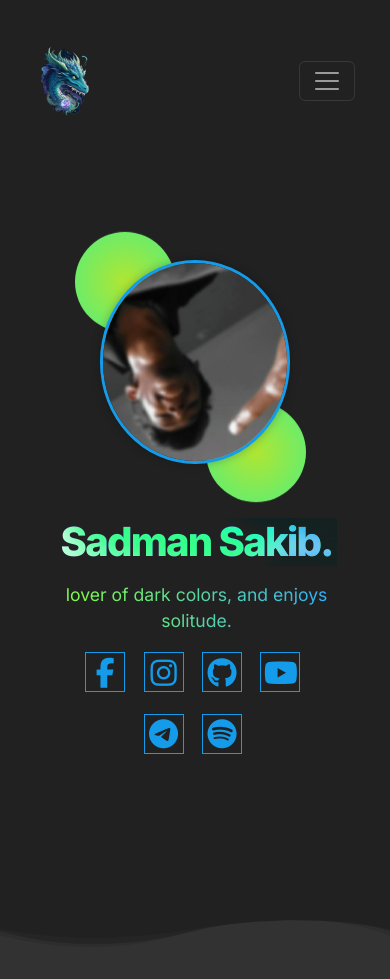
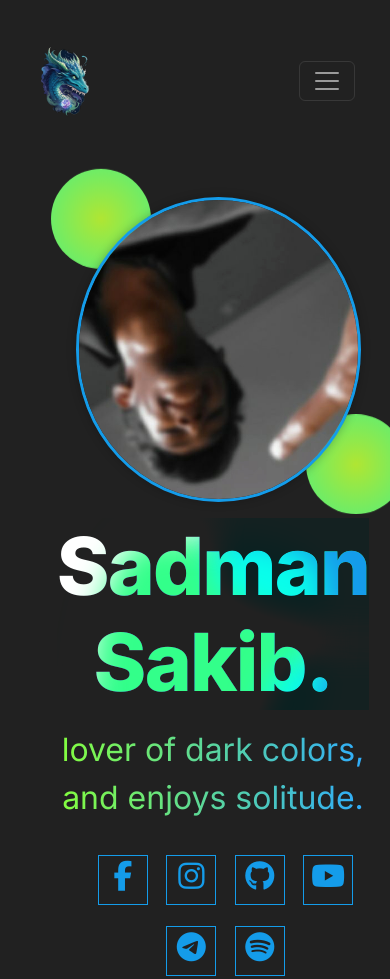
Before and after one commit to SadmanSakib399/Sadman_Sakib, a plain HTML site: page index.html in a window 390 px wide. Shown: the top 979 px of the page. Drawn offline with nearby package versions, Linux system fonts and the light colour scheme.

Commit message:
Add files via upload

```diff
--- a/css/master.css
+++ b/css/master.css
@@ -111,10 +111,10 @@ body {
 .nav-b-img {
     width: 3.5rem;
     transition: .5s;
-    /* &:hover {
+    &:hover {
         transition: .5s;
-        box-shadow:11px 11px 22px #073f5f,-11px -11px 22px #1dfbff;
-    }  */
+        filter: drop-shadow(-4px -5px 22px #1dfbff);
+    }
 }
 
 /***** Profile *****/
--- a/css/phone.css
+++ b/css/phone.css
@@ -1,10 +1,10 @@
-@media only screen and (max-width: 600px) {
+@media only screen and  (min-width: 1px) and (max-width: 1000px){
 
     /********** navbar **********/
 
     .nav-item {
         margin: 1rem 0;
-        text-align: center;
+        text-align: end;
     }
 
     /********** home **********/
@@ -15,17 +15,18 @@
 
     .card-custom {
         margin: 0 auto ;
-        right: 0%;
+        right: 40px;
+        top: -20%;
     }
 
     .phone-title {
-        font-size: 2.5rem;
+        font-size: 5rem;
         margin: 0rem 0 1rem 0;
     }
 
     .phone-p-subtitle {
-        font-size: 1.1rem;
-        margin-bottom: 1rem;
+        font-size: 2rem;
+        margin-bottom: 2rem;
     }
 
     .profile-img {
@@ -34,25 +35,23 @@
     }
 
     .circle:nth-child(2) {
-        bottom: 15px;
-        right: -16px;
+        bottom: -60px;
+        right: -140px;
         animation-name: move-down1;
     }
 
     .card-inner {
         border-radius: 100%;
-        width: 100%;
-        height: 80%;
+        width: 150%;
+        height: 120%;
     }
 
     .li {
-        width: 40px;
-        height: 40px;
-        position: relative;
-        right: 10%;
+        width: 50px;
+        height: 50px;
         &:hover {
-            width: 42px;
-            height: 42px;
+            width: 55px;
+            height: 55px;
         }
     }
 
@@ -72,11 +71,10 @@
     }
 
     .yt-size {
-        height: 130%;
+        height: 150%;
         width: 100%;
-        padding: 2.5rem 0;
+        padding-bottom: 10rem ;
     }
-
     /********** Contact Me **********/
 
     .contact-m {
--- a/index.html
+++ b/index.html
@@ -92,7 +92,7 @@
   <section class="profile" id="home">
     <!-- profile -->
     <div class="row">
-      <div class="col-md-2 col-12">
+      <div class="col-12 col-lg-2">
         <div class="card-custom">
           <div class="circle"></div>
           <div class="circle"></div>
@@ -101,7 +101,7 @@
           </div>
         </div>
       </div>
-      <div class="col-md-10 col-12">
+      <div class="col-12 col-lg-10">
         <div class="content">
           <h1 class="title phone-title">Sadman Sakib.
             <div class="aurora">
@@ -520,7 +520,7 @@
           </div>
         </div>
         <div class="col-12 col-lg-4">
-          <div class="yt-size">
+          <div class="yt-size yt-m">
             <iframe width="100%" height="100%" src="https://www.youtube.com/embed/FyP67rADqE0" title="YouTube video player" frameborder="0" allow="accelerometer; autoplay; clipboard-write; encrypted-media; gyroscope; picture-in-picture; web-share" allowfullscreen style="border: 1px solid #33ff8a;"></iframe>
           </div>
         </div>
@@ -547,7 +547,7 @@
     <!-- write me -->
     <div class="contact-m">
       <div class="row">
-        <div class="col-12 col-md-5">
+        <div class="col-12 col-lg-5">
           <h4 class="contact-head1 contact-head subtitle2">Write me </h4>
           <form class="form">
             <div class="flex">
@@ -581,7 +581,7 @@
         </form>
         <!-- contact info -->
         </div>
-        <div class="col-12 col-md">
+        <div class="col-12 col-lg">
           <div>
             <h4 class="contact-head2 contact-head subtitle2">Contact information.</h4>
             <p class="subtitle2 r-p">I'm open for any suggestion or just to have a chat.</p>
```
